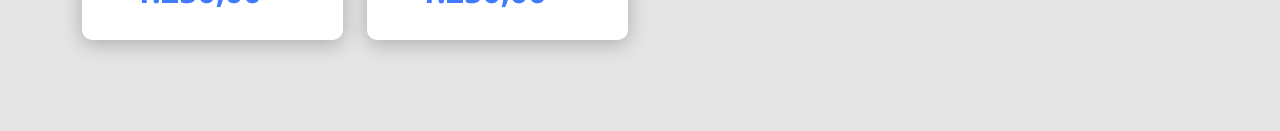
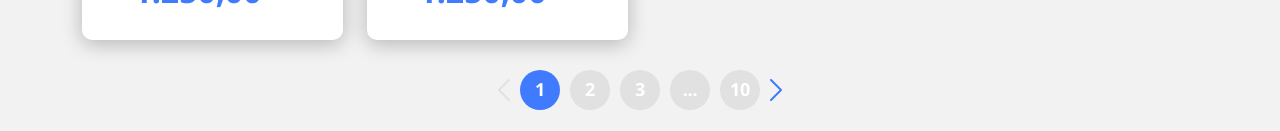
Before and after one commit to renanrosas-zz/dscatalog-bootcamp-devsuperior, a React (Create React App) app in the folder frontweb/: page /products in a window 1280 px wide. Shown: the part 721-852 px from the top of the page. Before the commit the page ends 815 px from the top, so only its background shows below. Built offline with nearby package versions, Linux system fonts and the light colour scheme.

Commit message:
Pagination, styling

```diff
--- a/frontweb/src/assets/styles/custom.scss
+++ b/frontweb/src/assets/styles/custom.scss
@@ -2,7 +2,7 @@
   'primary': #407bff,
 );
 
-$body-bg: #e5e5e5;
+$body-bg: #F2F2F2;
 $body-color: #263238;
 
 @import '~bootstrap/scss/bootstrap.scss';
--- /dev/null
+++ b/frontweb/src/components/Pagination/index.tsx
@@ -0,0 +1,19 @@
+import { ReactComponent as ArrowIcon } from 'assets/images/arrow.svg';
+import './styles.css';
+
+const Pagination = () => {
+
+    return (
+        <div className="pagination-container">
+            <ArrowIcon className="arrow-previous arrow-inactive" />
+            <div className="pagination-item active">1</div>
+            <div className="pagination-item">2</div>
+            <div className="pagination-item">3</div>
+            <div className="pagination-item">...</div>
+            <div className="pagination-item">10</div>
+            <ArrowIcon className="arrow-next arrow-active" />
+        </div>
+    );
+}
+
+export default Pagination;
--- /dev/null
+++ b/frontweb/src/components/Pagination/styles.css
@@ -0,0 +1,40 @@
+.pagination-container {
+    display: flex;
+    justify-content: center;
+    align-items: center;
+}
+
+.pagination-item {
+    width: 40px;
+    height: 40px;
+    border-radius: 50%;
+    background-color: #E1E1E1;
+    font-size: 18px;
+    font-weight: bold;
+    letter-spacing: -0.015em;
+    color: #FFF;
+    display: flex;
+    justify-content: center;
+    align-items: center;
+    margin-left: 10px;
+}
+
+.pagination-item.active {
+    background-color: #407BFF;
+}
+
+.arrow-previous {
+    transform: rotate(-180deg);
+}
+
+.arrow-next {
+    margin-left: 10px;
+}
+
+.arrow-inactive {
+    color: #E1E1E1;
+}
+
+.arrow-active {
+    color: #407BFF;
+}
--- a/frontweb/src/pages/Catalog/index.tsx
+++ b/frontweb/src/pages/Catalog/index.tsx
@@ -1,3 +1,4 @@
+import Pagination from "components/Pagination";
 import ProductCard from "components/ProductCard";
 import { Link } from "react-router-dom";
 import { Product } from "types/product";
@@ -57,6 +58,9 @@
                     </Link>
                 </div>
             </div>
+            <div className="row">
+                <Pagination />
+            </div>
         </div>
     );
 }
```
